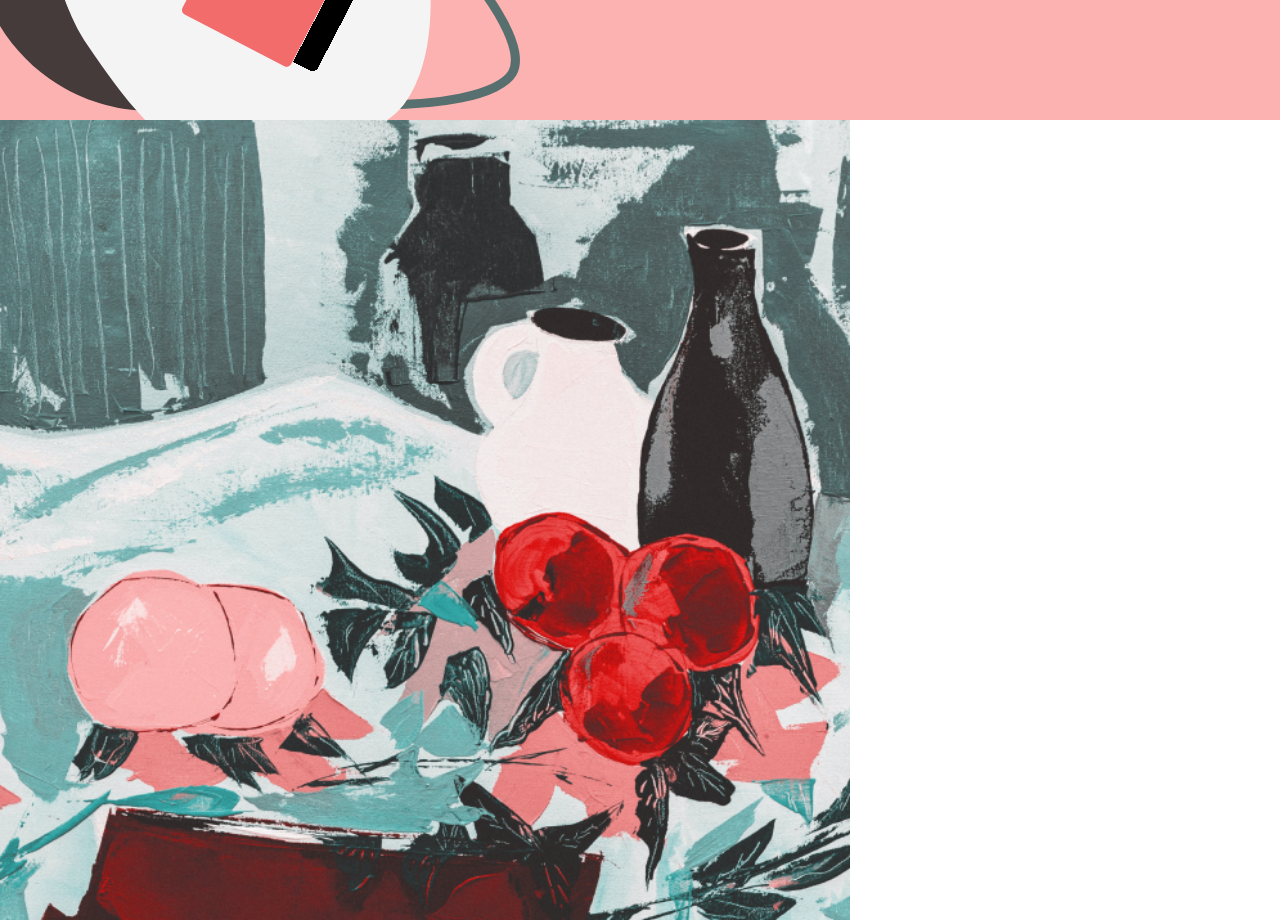
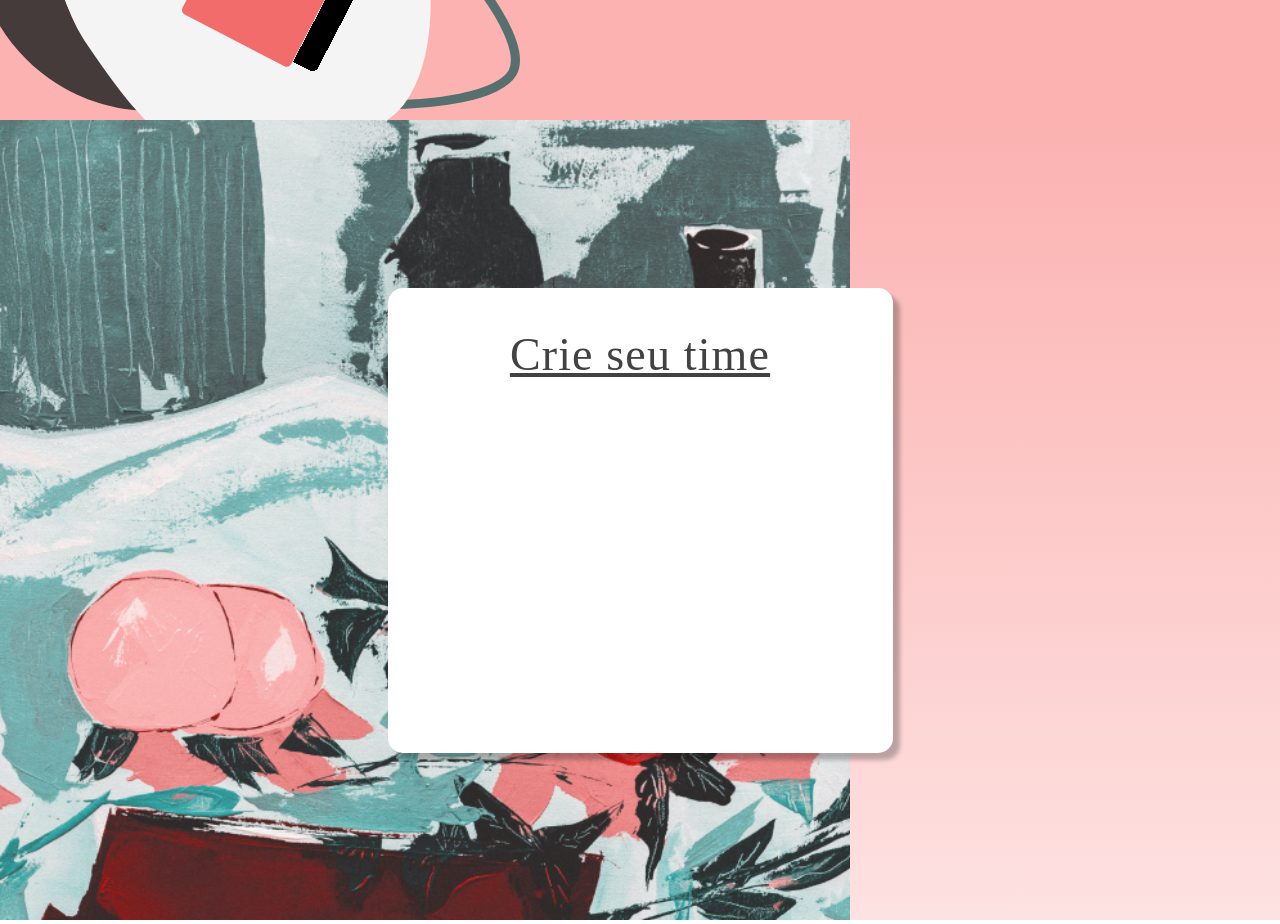
Before and after one commit to LuanCalais/Project-Hub, a React (Create React App) app: page / in a window 1280 px wide. Shown: the part 680-1604 px from the top of the page. Built offline with nearby package versions, Linux system fonts and the light colour scheme.

Commit message:
criando componente form e mudando favicon

```diff
--- a/public/index.html
+++ b/public/index.html
@@ -2,7 +2,7 @@
 <html lang="en">
   <head>
     <meta charset="utf-8" />
-    <link rel="icon" href="%PUBLIC_URL%/favicon.ico" />
+    <link rel="icon" href="./favicon.svg" />
     <meta name="viewport" content="width=device-width, initial-scale=1" />
     <meta name="theme-color" content="#000000" />
     <meta
--- a/src/App.js
+++ b/src/App.js
@@ -1,9 +1,14 @@
+import Form from "./components/Form";
 import Header from "./components/Header";
-
 
 function App() {
   return (
-   <Header />
+    <>
+      <Header />
+      <div className="content">
+        <Form />
+      </div>
+    </>
   );
 }
 
--- /dev/null
+++ b/src/components/Form/Form.css
@@ -0,0 +1,22 @@
+.form {
+  width: 505px;
+  height: 465px;
+  left: calc(50% - 505px / 2 - 0.5px);
+  top: calc(50% - 465px / 2);
+  background: #ffffff;
+  box-shadow: 7px 7px 4px rgba(0, 0, 0, 0.25);
+  border-radius: 15px;
+}
+
+.form h2 {
+  font-style: normal;
+  text-align: center;
+  font-weight: 500;
+  font-size: 46px;
+  line-height: 39px;
+  letter-spacing: 0.025em;
+  text-decoration-line: underline;
+  color: #424242;
+  margin-top: 47px;
+  margin-bottom: 65px;
+}
--- /dev/null
+++ b/src/components/Form/index.js
@@ -0,0 +1,11 @@
+import "./Form.css";
+
+const Form = () => {
+  return (
+    <div className="form">
+        <h2>Crie seu time</h2>
+    </div>
+  );
+};
+
+export default Form;
--- a/src/components/Header/Header.css
+++ b/src/components/Header/Header.css
@@ -23,7 +23,6 @@
 }
 .header .box-image-1 > span h1 {
   text-shadow: 0px 4px 4px rgba(0, 0, 0, 0.25);
-  font-family: "KoPub Batang";
   font-weight: 500;
   font-size: 120px;
   line-height: 93px;
@@ -32,7 +31,6 @@
   margin-bottom: 27px;
 }
 .header .box-image-1 > span h2 {
-  font-family: "KoPub Batang";
   text-align: end;
   font-weight: 700;
   font-size: 40px;
--- a/src/index.css
+++ b/src/index.css
@@ -11,9 +11,18 @@ body {
   margin: 0;
   padding: 0;
   box-sizing: border-box;
+  font-family: "KoPub Batang";
 }
 
 code {
   font-family: source-code-pro, Menlo, Monaco, Consolas, 'Courier New',
     monospace;
 }
+
+.content{
+  height: 100vh;
+  background: linear-gradient(180deg, #FBB2B1 0%, rgba(251, 178, 177, 0) 163.1%);
+  display: flex;
+  justify-content: center;
+  align-items: center;
+}
```
Also changed, not shown: public/favicon.svg (added), 1 other file (tests, documents, lock files or other folders).
